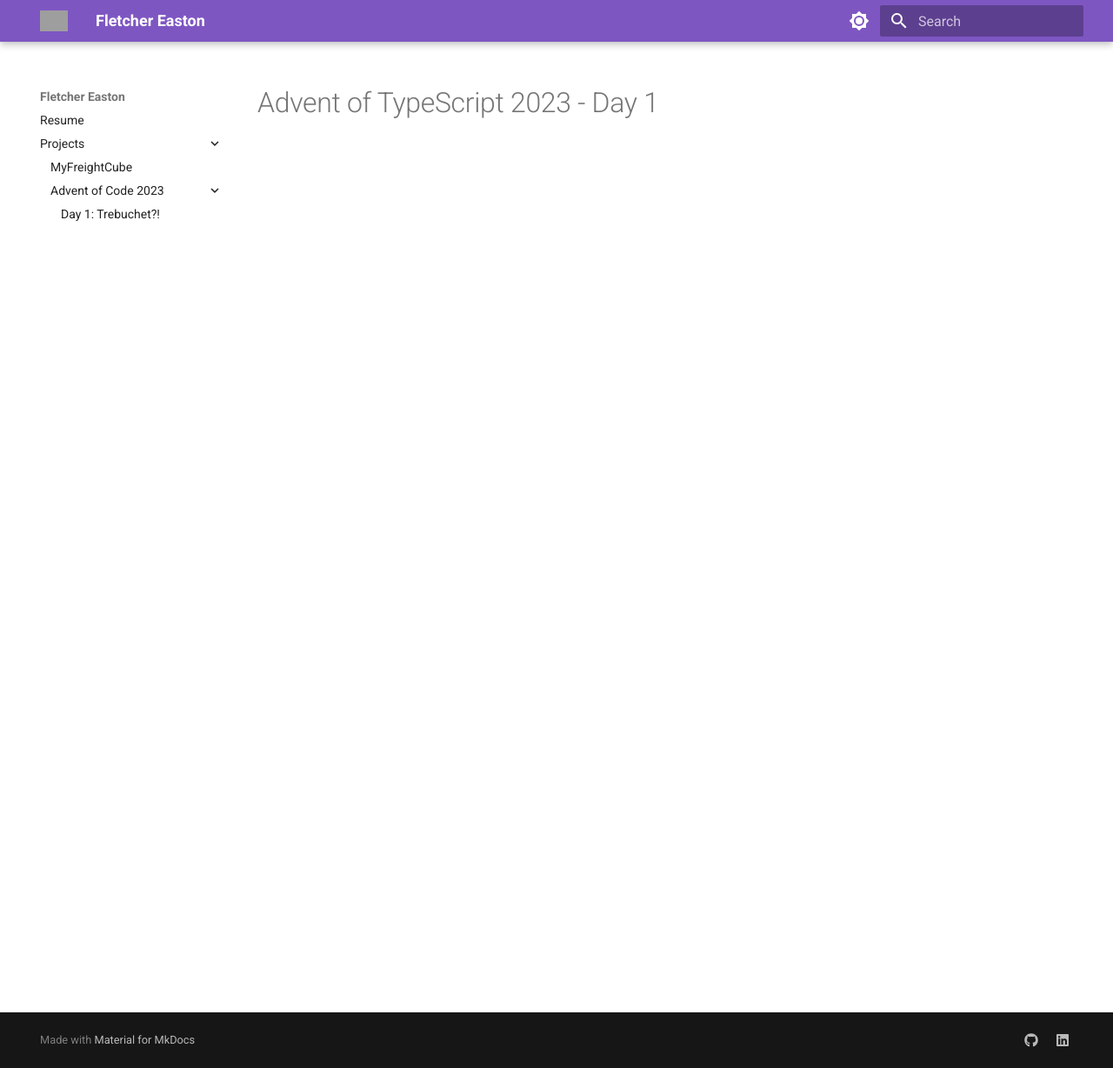
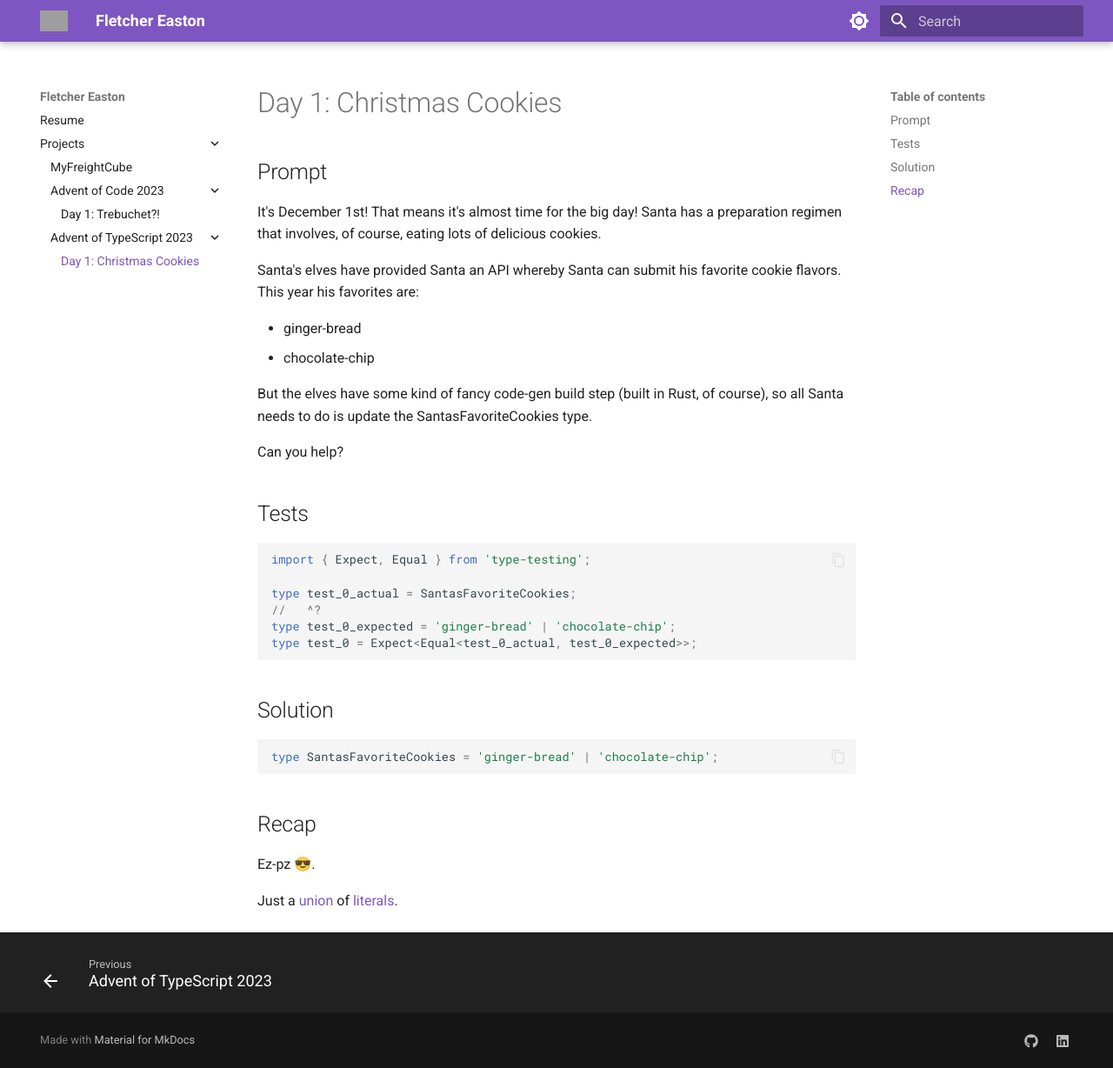
Before and after one commit to fletcheaston/Experiments, an MkDocs documentation site: the page built from blog/docs/projects/advent-of-typescript-2023/day-1.md, in a window 1280 px wide and 1228 px high. Shown: the whole window at 87% size. Built offline with MkDocs 1.6.1 and Material for MkDocs 9.7.7, drawn with Linux system fonts in a browser that asks for light colours; grey boxes are pictures that could not be loaded.

Commit message:
📝 Day 1 of advent of typescript, ez pz

````diff
--- a/blog/docs/projects/advent-of-typescript-2023/day-1.md
+++ b/blog/docs/projects/advent-of-typescript-2023/day-1.md
@@ -1,3 +1,43 @@
 ---
 title: Advent of TypeScript 2023 - Day 1
 ---
+
+# Day 1: Christmas Cookies
+
+## Prompt
+
+It's December 1st!
+That means it's almost time for the big day!
+Santa has a preparation regimen that involves, of course, eating lots of delicious cookies.
+
+Santa's elves have provided Santa an API whereby Santa can submit his favorite cookie flavors.
+This year his favorites are:
+
+- ginger-bread
+- chocolate-chip
+
+But the elves have some kind of fancy code-gen build step (built in Rust, of course),
+so all Santa needs to do is update the SantasFavoriteCookies type.
+
+Can you help?
+
+## Tests
+```typescript
+import { Expect, Equal } from 'type-testing';
+
+type test_0_actual = SantasFavoriteCookies;
+//   ^?
+type test_0_expected = 'ginger-bread' | 'chocolate-chip';
+type test_0 = Expect<Equal<test_0_actual, test_0_expected>>;
+```
+
+## Solution
+```typescript
+type SantasFavoriteCookies = 'ginger-bread' | 'chocolate-chip';
+```
+
+## Recap
+
+Ez-pz 😎.
+
+Just a [union](https://www.typescriptlang.org/docs/handbook/2/everyday-types.html#union-types) of [literals](https://www.typescriptlang.org/docs/handbook/2/everyday-types.html#literal-types).
--- a/blog/mkdocs.yaml
+++ b/blog/mkdocs.yaml
@@ -81,3 +81,6 @@ nav:
           - Advent of Code 2023:
                 - projects/advent-of-code-2023/index.md
                 - "Day 1: Trebuchet?!": projects/advent-of-code-2023/day-1.md
+          - Advent of TypeScript 2023:
+                - projects/advent-of-typescript-2023/index.md
+                - "Day 1: Christmas Cookies": projects/advent-of-typescript-2023/day-1.md
````
Also changed, not shown: blog/docs/projects/advent-of-typescript-2023/index.md (added, +7 -0 lines).
